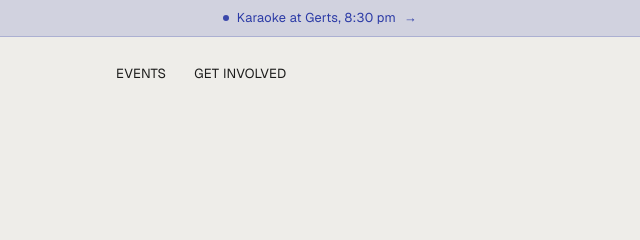
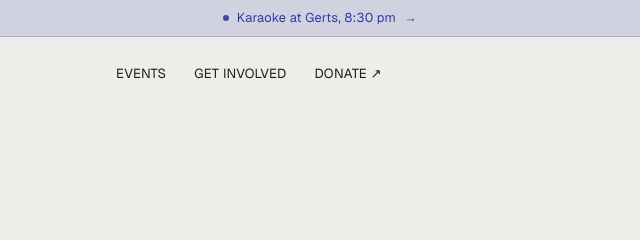
Before and after one commit to platesforpurpose/plates-for-purpose, a plain HTML site: page plates-for-purpose-site/index.html in a window 1280 px wide. Shown: the top 240 px of the page, 320-960 px from the left. Drawn offline with nearby package versions, Linux system fonts and the light colour scheme.

Commit message:
Add Zeffy donation link
Co-Authored-By: Claude Opus 5.5 <noreply@anthropic.com>
Claude-Session: https://claude.ai/code/session_01HLwhRaJGbUvDf3UibHgLUb

```diff
--- a/plates-for-purpose-site/index.html
+++ b/plates-for-purpose-site/index.html
@@ -115,7 +115,7 @@ footer .wrap{display:flex;flex-wrap:wrap;justify-content:space-between;gap:10px;
 <a class="topbar" href="#events"><span class="wrap"><span class="tb-dot" aria-hidden="true"></span>Karaoke at Gerts, 8:30 pm <span aria-hidden="true">→</span></span></a>
 <header class="nav"><div class="wrap">
   <a class="word" href="#top"><i aria-hidden="true"></i>plates for purpose</a>
-  <nav class="mid" aria-label="Main"><a href="#events">Events</a><a href="#involved">Get involved</a></nav>
+  <nav class="mid" aria-label="Main"><a href="#events">Events</a><a href="#involved">Get involved</a><a href="https://www.zeffy.com/en-CA/donation-form/donate-to-make-a-plate" target="_blank" rel="noopener">Donate ↗</a></nav>
   <a class="end blue" href="#contact">Contact</a>
 </div></header>
 
@@ -182,7 +182,7 @@ footer .wrap{display:flex;flex-wrap:wrap;justify-content:space-between;gap:10px;
   <div class="rows">
     <div class="row soon"><span class="k">A</span><span class="t">Cook <span class="hand soon-tag">coming soon!</span></span><span class="d">Volunteer kitchen sessions are on the way. Follow <a class="ig" href="https://www.instagram.com/platesforpurpose/" target="_blank" rel="noopener">@platesforpurpose</a> to hear when sign-ups open.</span><span></span></div>
     <div class="row soon"><span class="k">B</span><span class="t">Deliver <span class="hand soon-tag">coming soon!</span></span><span class="d">Meal delivery volunteering is on the way. Follow <a class="ig" href="https://www.instagram.com/platesforpurpose/" target="_blank" rel="noopener">@platesforpurpose</a> to hear when sign-ups open.</span><span></span></div>
-    <div class="row soon"><span class="k">C</span><span class="t">Donate <span class="hand soon-tag">coming soon!</span></span><span class="d">Online donations are on the way. Every dollar will go to food and cooking supplies.</span><span></span></div>
+    <a class="row" href="https://www.zeffy.com/en-CA/donation-form/donate-to-make-a-plate" target="_blank" rel="noopener"><span class="k">C</span><span class="t">Donate</span><span class="d">Every dollar goes to food and cooking supplies. Donate securely through Zeffy.</span><span class="a" aria-hidden="true">↗</span></a>
     <a class="row" href="#contact"><span class="k">D</span><span class="t">Partner</span><span class="d">Shelters, local businesses and student clubs.</span><span class="a" aria-hidden="true">↗</span></a>
   </div>
 </div></section>
```
